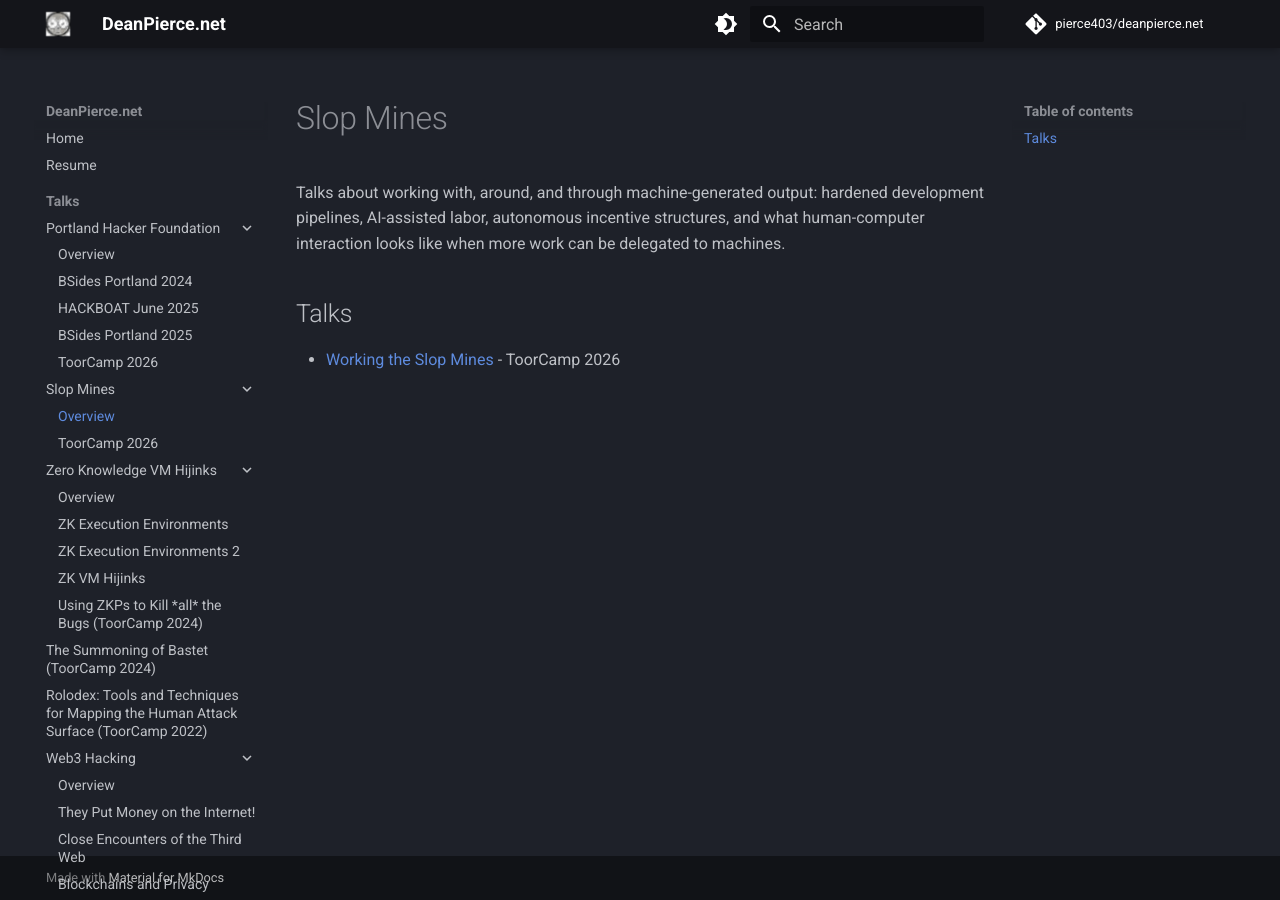
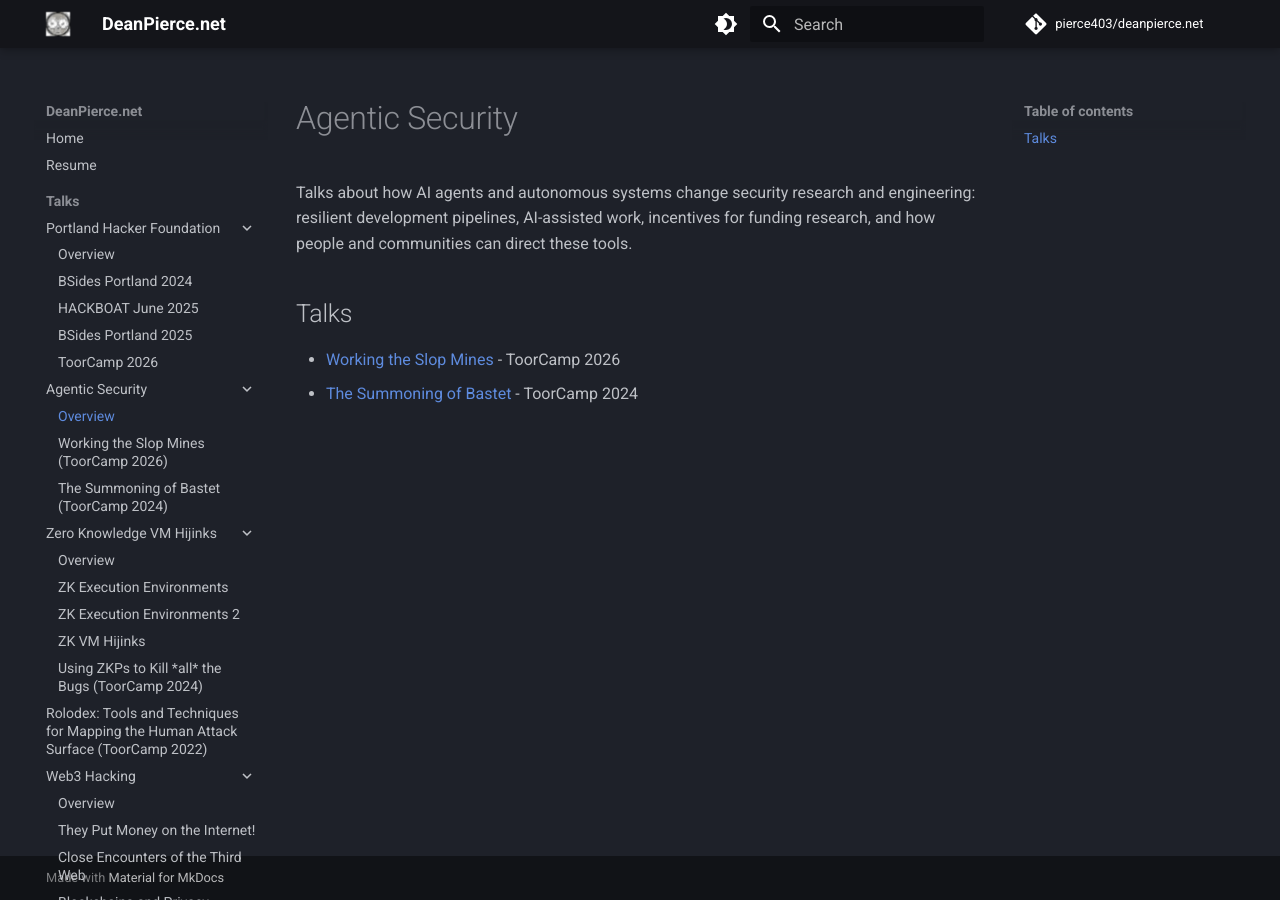
Before and after one commit to pierce403/deanpierce.net, an MkDocs documentation site: the page built from docs/talks/slop-mines/index.md, in a window 1280 px wide. Built offline with MkDocs 1.6.1 and Material for MkDocs 9.7.7, drawn with Linux system fonts in a browser that asks for light colours; comment, search, counter and statistics services are not loaded.

Commit message:
Group agentic security talks and Bastet together

```diff
--- a/docs/talks/slop-mines/index.md
+++ b/docs/talks/slop-mines/index.md
@@ -1,11 +1,12 @@
 ---
-description: Talks about AI-generated work, automation pressure, and resilient development pipelines
+description: Talks about agentic security, autonomous systems, and AI-assisted security research
 ---
 
-# Slop Mines
+# Agentic Security
 
-Talks about working with, around, and through machine-generated output: hardened development pipelines, AI-assisted labor, autonomous incentive structures, and what human-computer interaction looks like when more work can be delegated to machines.
+Talks about how AI agents and autonomous systems change security research and engineering: resilient development pipelines, AI-assisted work, incentives for funding research, and how people and communities can direct these tools.
 
 ## Talks
 
 - [Working the Slop Mines](working-the-slop-mines.md) - ToorCamp 2026
+- [The Summoning of Bastet](../the-summoning-of-bastet.md) - ToorCamp 2024
--- a/mkdocs.yml
+++ b/mkdocs.yml
@@ -14,16 +14,16 @@ nav:
           - HACKBOAT June 2025: talks/portland-hacker-foundation/hackboat-june-2025.md
           - BSides Portland 2025: talks/portland-hacker-foundation/october-2025.md
           - ToorCamp 2026: talks/portland-hacker-foundation/hacker-foundation-hijinks.md
-      - Slop Mines:
+      - Agentic Security:
           - Overview: talks/slop-mines/index.md
-          - ToorCamp 2026: talks/slop-mines/working-the-slop-mines.md
+          - Working the Slop Mines (ToorCamp 2026): talks/slop-mines/working-the-slop-mines.md
+          - The Summoning of Bastet (ToorCamp 2024): talks/the-summoning-of-bastet.md
       - Zero Knowledge VM Hijinks:
           - Overview: talks/zero-knowledge-vm-hijinks/index.md
           - ZK Execution Environments: talks/zero-knowledge-vm-hijinks/zk-execution-environments.md
           - ZK Execution Environments 2: talks/zero-knowledge-vm-hijinks/zk-execution-environments-2.md
           - ZK VM Hijinks: talks/zero-knowledge-vm-hijinks/zk-vm-hijinks.md
           - "Using ZKPs to Kill *all* the Bugs (ToorCamp 2024)": talks/zero-knowledge-vm-hijinks/using-zkps-to-kill-all-the-bugs.md
-      - The Summoning of Bastet (ToorCamp 2024): talks/the-summoning-of-bastet.md
       - "Rolodex: Tools and Techniques for Mapping the Human Attack Surface (ToorCamp 2022)": talks/rolodex.md
       - Web3 Hacking:
           - Overview: talks/web3-hacking/index.md
```
Also changed, not shown: docs/talks/the-summoning-of-bastet.md (+1 -0 lines).
